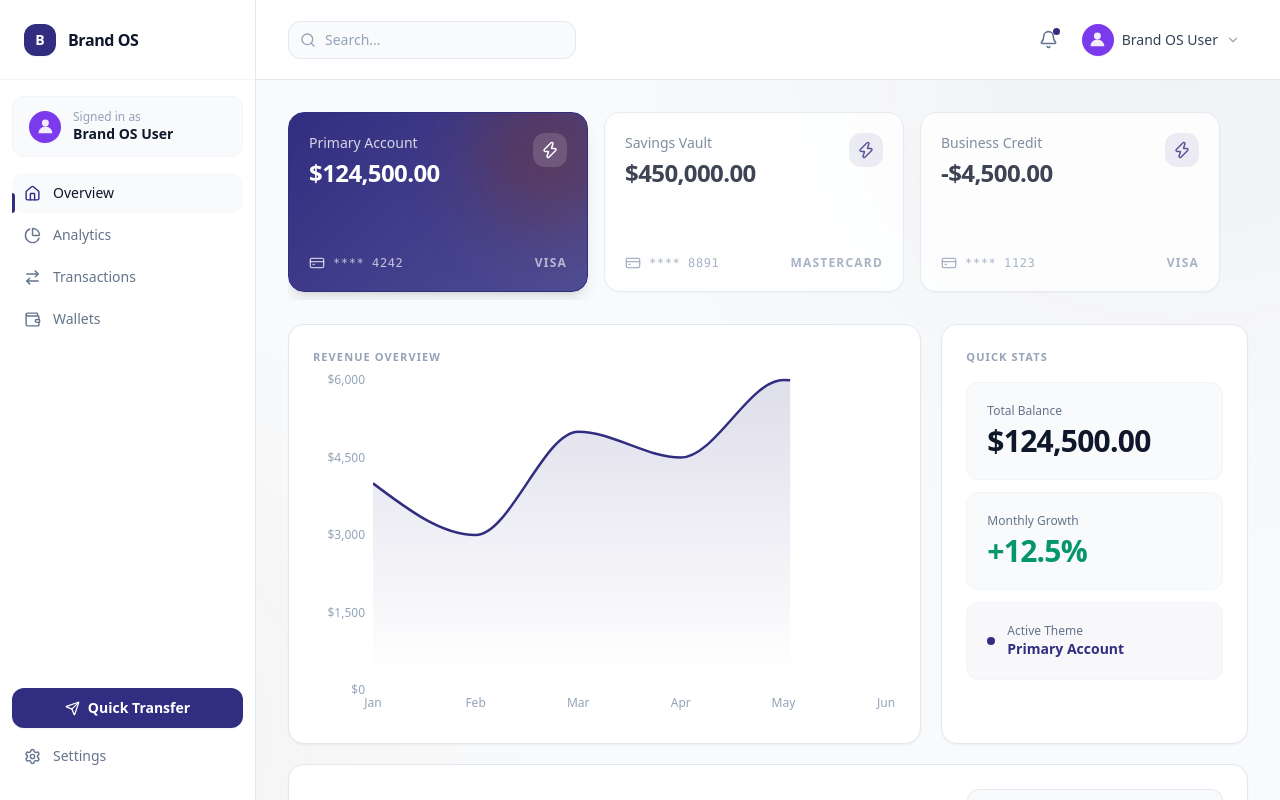
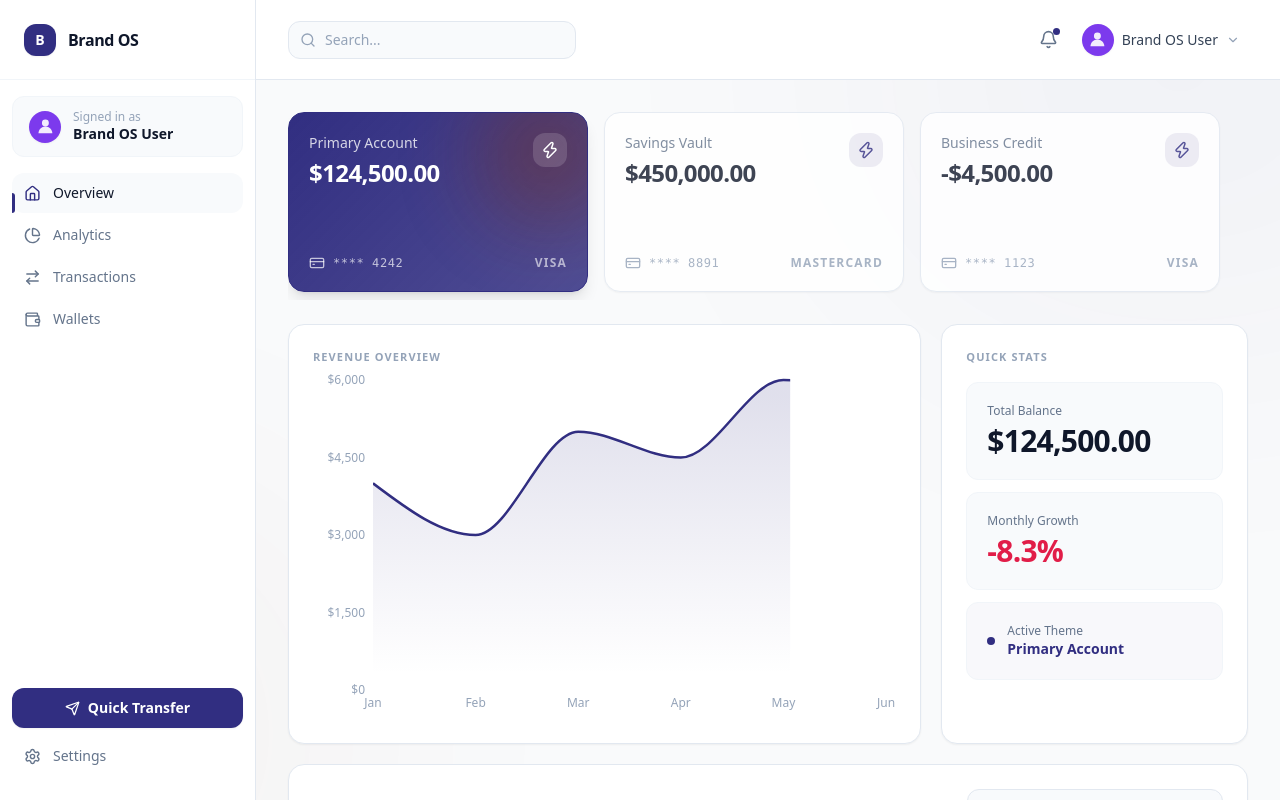
Before and after one commit to DamianDuPreez/dashboard, a React (Vite) app: page / in a window 1280 px wide. Both pictures are taken after a click on the button "Enter Dashboard". Built offline with nearby package versions, Linux system fonts and the light colour scheme.

Commit message:
Fixed the Monthly Growth in the Quick Stats section to update accordingly

```diff
--- a/src/App.tsx
+++ b/src/App.tsx
@@ -14,13 +14,27 @@ import { useTheme } from './context/ThemeContext';
 import { cn } from '@/lib/utils';
 
 function DashboardContent() {
-  const { wallets, activeWalletId, setActiveWalletId } = useWallet();
+  const { wallets, activeWalletId, setActiveWalletId, activeRevenue } = useWallet();
   const { palette } = useTheme();
   const carouselRef = useRef<HTMLDivElement>(null);
 
   const activeWallet = wallets.find(w => w.id === activeWalletId);
-  const growthRate = activeWalletId === 'w1' ? '+12.5%' : activeWalletId === 'w2' ? '+4.2%' : '-2.1%';
-  const isGrowthPositive = growthRate.startsWith('+');
+
+  let growthRateStr = '+0.0%';
+  let isGrowthPositive = true;
+  if (activeRevenue && activeRevenue.length >= 2) {
+    const latest = activeRevenue[activeRevenue.length - 1].revenue;
+    const previous = activeRevenue[activeRevenue.length - 2].revenue;
+    if (previous === 0) {
+      if (latest > 0) growthRateStr = '+100.0%';
+      else if (latest < 0) { growthRateStr = '-100.0%'; isGrowthPositive = false; }
+    } else {
+      const diff = latest - previous;
+      const rate = (diff / Math.abs(previous)) * 100;
+      isGrowthPositive = rate >= 0;
+      growthRateStr = `${isGrowthPositive ? '+' : ''}${rate.toFixed(1)}%`;
+    }
+  }
 
   return (
     <div className="flex flex-col gap-6 max-w-7xl mx-auto">
@@ -59,7 +73,7 @@ function DashboardContent() {
             <div className="p-5 rounded-xl bg-slate-50 border border-slate-100">
               <p className="text-xs font-medium text-slate-500 mb-1">Total Balance</p>
               <p className="text-3xl font-bold tracking-tight text-slate-900">
-                ${Math.abs(activeWallet?.balance || 0).toLocaleString('en-US', { minimumFractionDigits: 2 })}
+                {(activeWallet?.balance || 0) < 0 ? '-' : ''}${Math.abs(activeWallet?.balance || 0).toLocaleString('en-US', { minimumFractionDigits: 2 })}
               </p>
             </div>
 
@@ -69,7 +83,7 @@ function DashboardContent() {
                 'text-3xl font-bold tracking-tight',
                 isGrowthPositive ? 'text-emerald-600' : 'text-rose-600'
               )}>
-                {growthRate}
+                {growthRateStr}
               </p>
             </div>
 
@@ -78,7 +92,7 @@ function DashboardContent() {
               <div>
                 <p className="text-xs font-medium text-slate-500">Active Theme</p>
                 <p className="text-sm font-semibold text-slate-800 capitalize" style={{ color: palette.primary }}>
-                  {activeWallet?.type === 'credit' ? 'Business' : activeWallet?.name}
+                  {activeWallet?.name}
                 </p>
               </div>
             </div>
```
